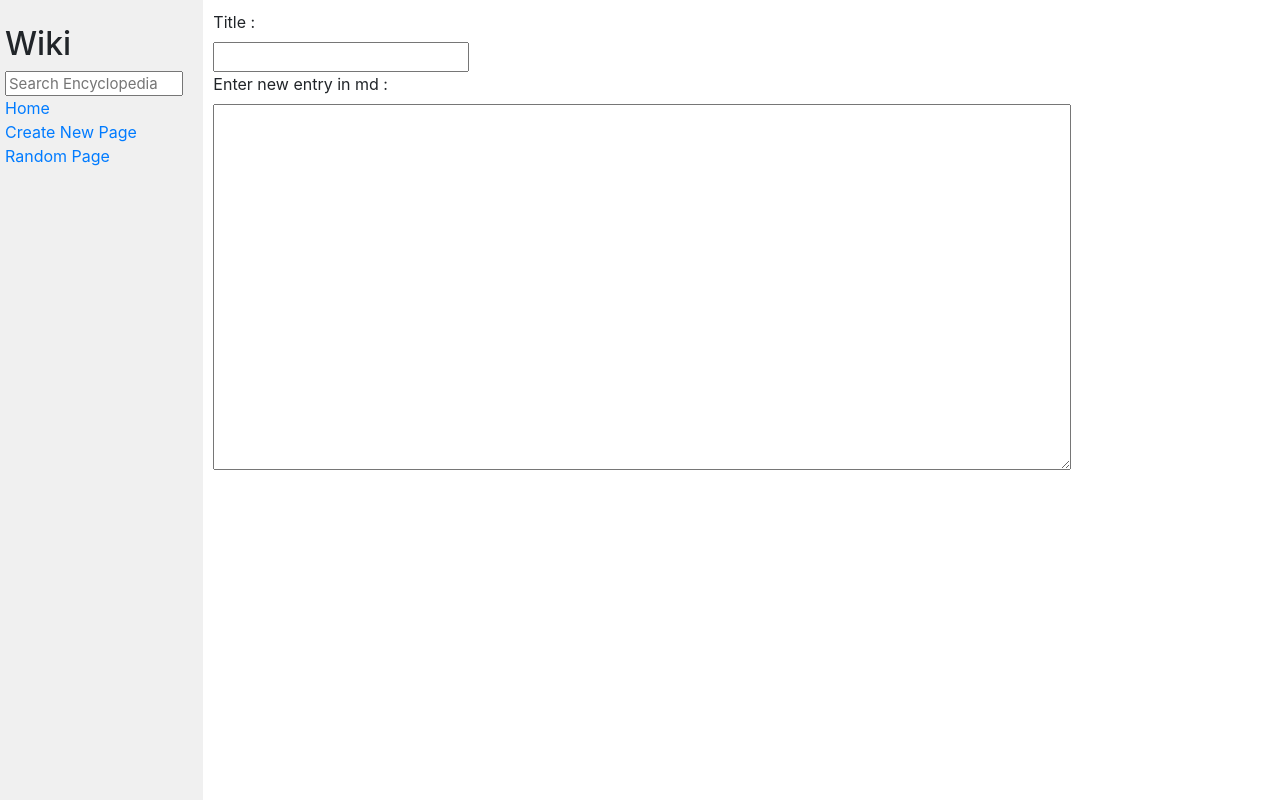
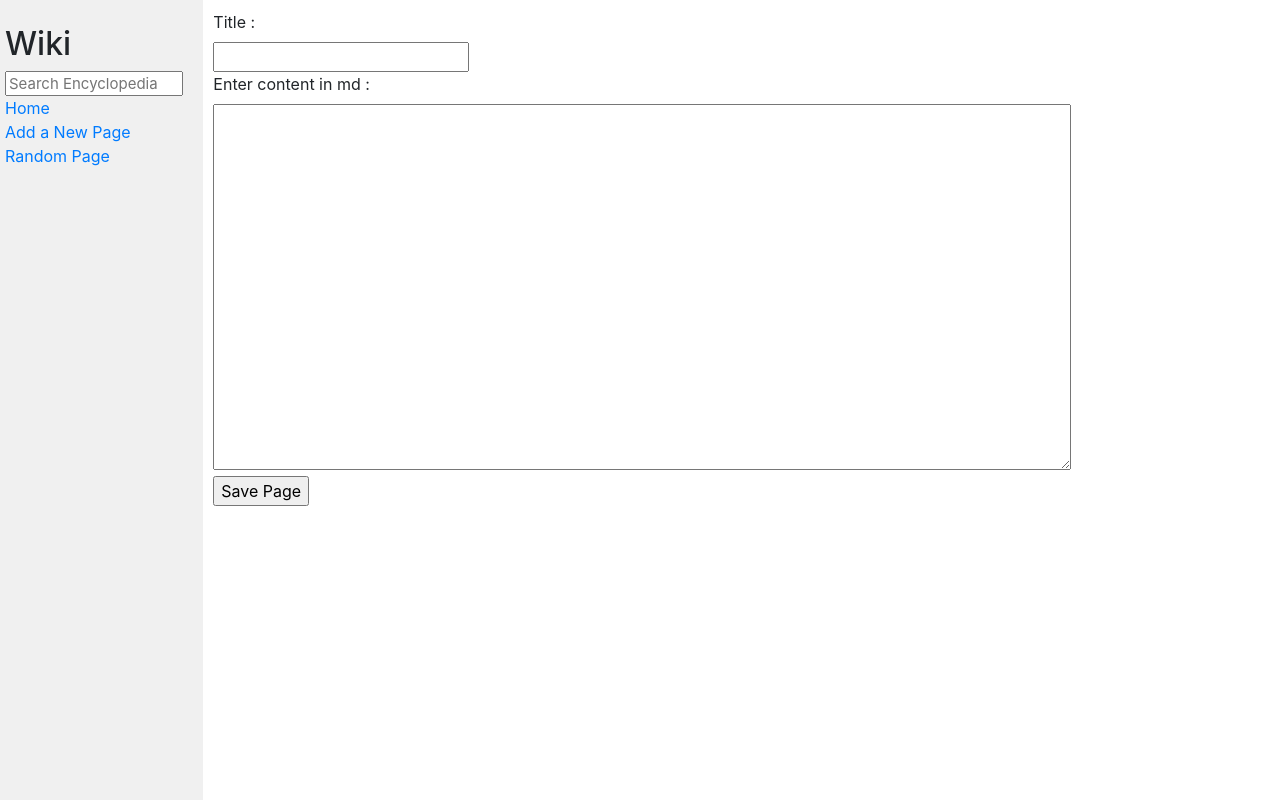
Before and after one commit to prabin-acharya/Wiki, a Django app: page /add-entry/ in a window 1280 px wide. Run offline with Django 3.2, Linux system fonts and the light colour scheme; some libraries are stand-ins or nearby versions.

Commit message:
Add a new page,Edit page Implementation

```diff
--- a/encyclopedia/templates/encyclopedia/addentry.html
+++ b/encyclopedia/templates/encyclopedia/addentry.html
@@ -6,13 +6,14 @@
 
 {% block body %}
 
-    <form action="" method="post" name="newentryform">
+    <form action="{% url 'addentry' %}" method='post' name='newentryform'>
     	{% csrf_token %}
         <label for="title">Title : </label><br>
     	<input type="text" id="title" name="title"><br>
-        <label for="newentry">Enter new entry in md : </label><br>
+        <label for="content">Enter content in md : </label><br>
         <textarea style="height: auto"  name="content" id="content" rows="15" cols="5"></textarea>
-
+        <br>
+        <input type="submit" value="Save Page"></a></submit>
     </form>
 
 
--- a/encyclopedia/templates/encyclopedia/entrynotfound.html
+++ b/encyclopedia/templates/encyclopedia/entrynotfound.html
@@ -7,7 +7,7 @@
 {% block body %}
 	<h2>Whoopsy, </h2>
 	We does not have an article with this exact name.<br>
-	<p>You can create it <a href="{% url 'add_entry' %}">here</a>
+	<p>You can create it <a href="{% url 'addentry' %}">here</a>
 	 or return <a href="{% url 'index' %}">Home</a>.</p>
 
 {% endblock %}
--- a/encyclopedia/templates/encyclopedia/layout.html
+++ b/encyclopedia/templates/encyclopedia/layout.html
@@ -20,10 +20,10 @@
                     <a href="{% url 'index' %}">Home</a>
                 </div>
                 <div>
-                    <a href="{% url 'add_entry' %}">Create New Page</a>
+                    <a href="{% url 'addentry' %}">Add a New Page</a>
                 </div>
                 <div>
-                    <a href="{% url 'random_entry' %}">Random Page</a>
+                    <a href="{% url 'randomentry' %}">Random Page</a>
                 </div>
                 {% block nav %}
 
--- a/encyclopedia/templates/encyclopedia/wikientry.html
+++ b/encyclopedia/templates/encyclopedia/wikientry.html
@@ -9,7 +9,7 @@
     <h1>{{ title }}</h1>
     {{ getentry }}
     <br><br>
-    <button><a href="{% url 'add_entry' %}">Edit page</a></button>
+    <button><a href="{% url 'editentry' title=title %}">Edit page</a></button>
     <button><a href="{% url 'index' %}">Return Home</a></button>
 
 {% endblock %}
--- a/encyclopedia/urls.py
+++ b/encyclopedia/urls.py
@@ -7,6 +7,7 @@ urlpatterns = [
     path("wiki/<str:title>/", views.wiki_entry, name="wikientry"),
     #re_path(r"^wiki/(?P<title>).*[\s\w]*/$", views.wiki_entry, name="wikientry"),
     path("wiki/entry-not-found/", views.notFound, name='entrynotfound'),
-    path("add-entry/", views.add_entry, name='add_entry'),
-    path("random-entry/", views.random_entry, name='random_entry')
+    path("add-entry/", views.add_entry, name='addentry'),
+    path("random-entry/", views.random_entry, name='randomentry'),
+    path("edit-entry/<str:title>/", views.edit_entry, name='editentry')
     ]
--- a/encyclopedia/views.py
+++ b/encyclopedia/views.py
@@ -18,7 +18,6 @@ def index(request):
                     return redirect(wiki_entry, title=entry)
                     #Here,if "wikientry" it will redirect to url with name wikientry but
                     #here it redirects to view function wiki_entry.
-
 
             entry_list = list(filter(lambda x: search in x.lower(), entry_list))
             if not entry_list:
@@ -49,11 +48,29 @@ def notFound(request):
 
 #Add new entry to the encyclopedia.
 def add_entry(request):
-    context = {}
-    return render(request, "encyclopedia/addentry.html", context)
+    if request.method == 'POST':
+        title = request.POST.get('title')
+        entry_list = util.list_entries()
+        for entry in entry_list:
+            if title.lower().strip() == entry.lower():
+                context = {"title": entry}
+                return render(request, "encyclopedia/entryalreadyexists.html", context)
+        if title is not None:
+            content = request.POST.get("content")
+            util.save_entry(title, content)
+            return HttpResponseRedirect(reverse(wiki_entry, args=(title,)))
+
+    return render(request, "encyclopedia/addentry.html")
+
 
 #Edit a particular entry.
 def edit_entry(request, title):
+    if request.method == "POST":
+        if title is not None:
+            content = request.POST.get("content")
+            util.save_entry(title, content)
+            return HttpResponseRedirect(reverse(wiki_entry, args=(title,)))
+
     content = util.get_entry(title)
     context = {"title": title , "content": content}
     return render(request, "encyclopedia/editentry.html", context)
@@ -65,11 +82,10 @@ def random_entry(request):
     if entry_list:
         title = random.choice(entry_list)
         return HttpResponseRedirect(reverse(wiki_entry, args=(title,)))
-
         #return HttpResponseRedirect(reverse("wiki_entry", args=(title,))) ,Here this
         #returns an URL while above one redirects to view function.
         #If you need to use something similar to the url template tag in your code,
         #you can use reverse (). This function helps avoid having to hardcode a URL
-        # in the view function.Here, it returns url with name "wikientry".We can also
+        # in the view function.Here, it returns url with name "wikientry".
         #And, HttpResponseRedirect redirects it to that url with title as argument.Here,
         #we pass argument as tuple.
```
Also changed, not shown: encyclopedia/templates/encyclopedia/editentry.html (+7 -5 lines), encyclopedia/templates/encyclopedia/entryalreadyexists.html (added, +12 -0 lines), entries/Django.md (+4 -0 lines), entries/NewEntryTest.md (added, +1 -0 lines), entries/Prabin.md (added, +7 -0 lines), entries/PrabinAnup.md (added, +1 -0 lines), entries/Python.md (+3 -1 lines), entries/abcd.md (added, +1 -0 lines).
